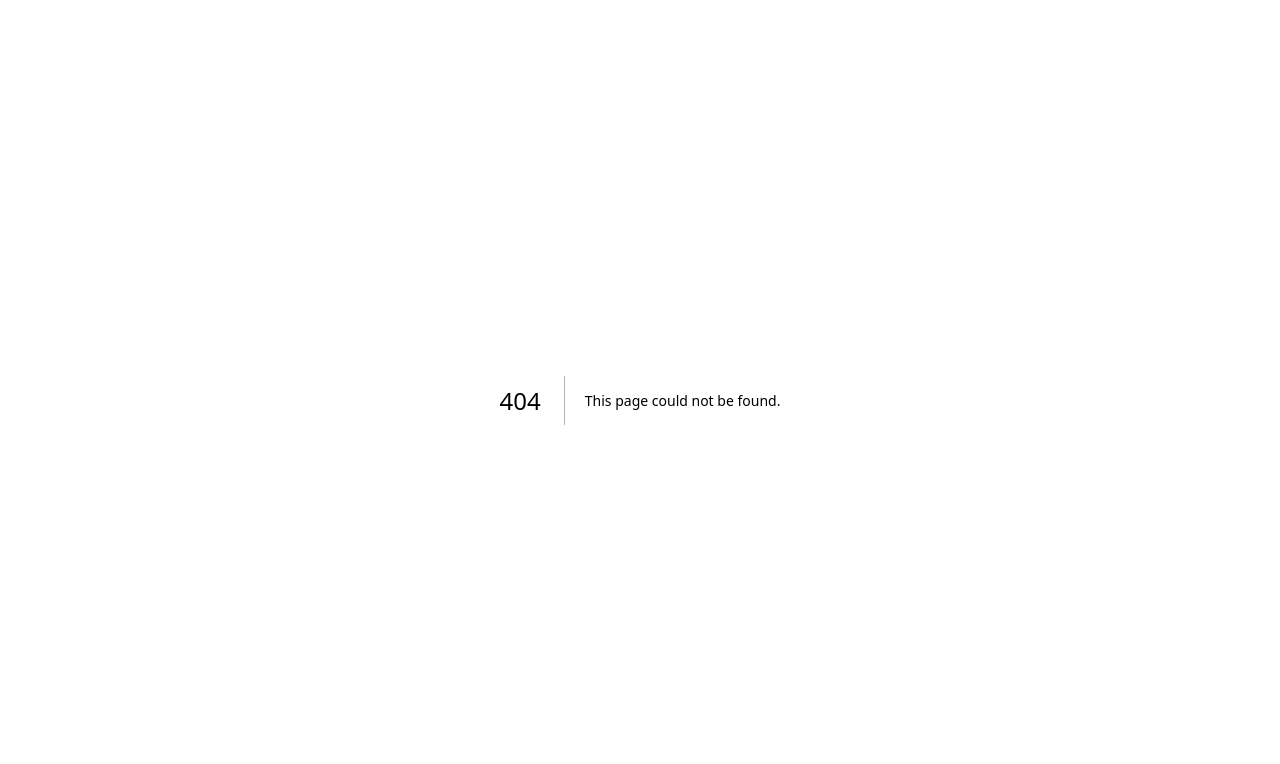
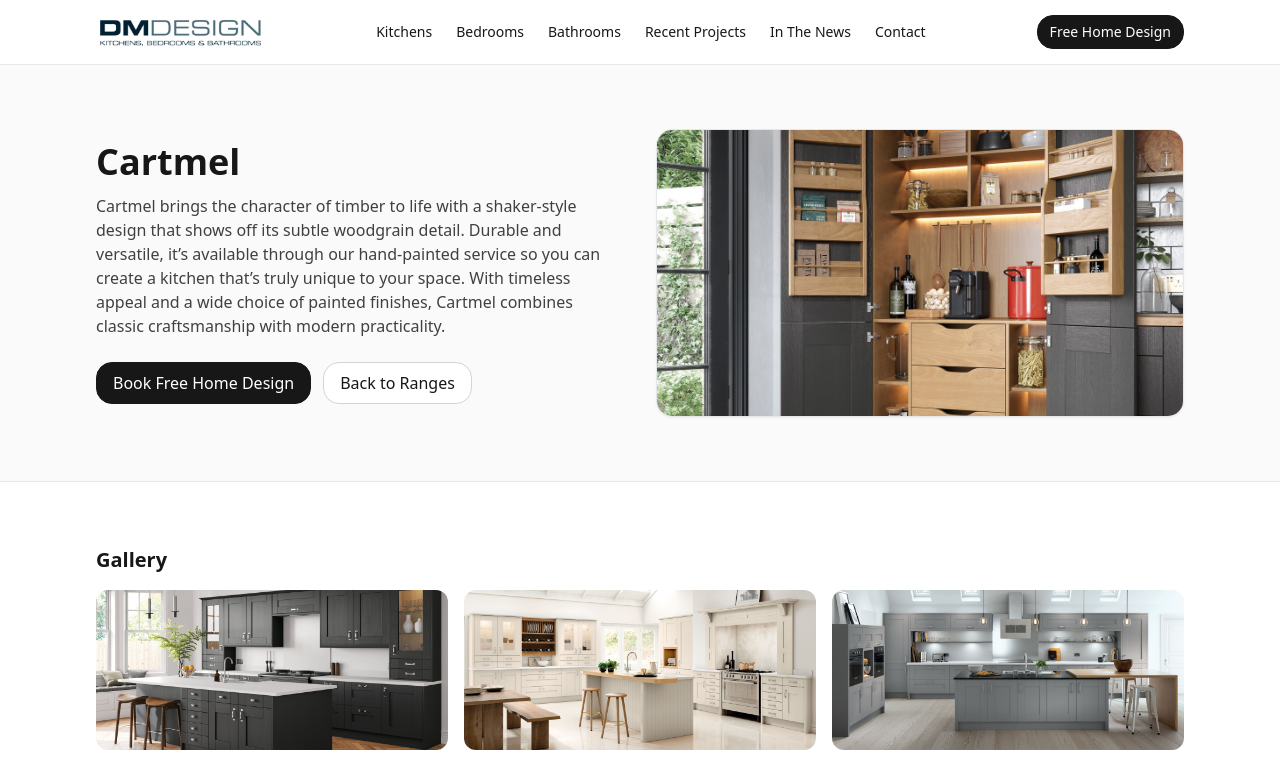
Before and after one commit to ross178/dmdesign-site, a Next.js app: page /kitchens/cartmel in a window 1280 px wide. Before the commit this address had no page. Shown: the top 764 px of the page. Built offline with nearby package versions, Linux system fonts and the light colour scheme.

Commit message:
Create cartmel.js

```diff
--- /dev/null
+++ b/pages/kitchens/cartmel.js
@@ -0,0 +1,152 @@
+import React from "react";
+import fs from "fs";
+import path from "path";
+import { Button } from "../../components/ui/button";
+
+function Section({ children }) {
+  return (
+    <section className="w-full max-w-6xl mx-auto px-4 sm:px-6 lg:px-8 py-12 sm:py-16">
+      {children}
+    </section>
+  );
+}
+
+function Nav() {
+  return (
+    <div className="sticky top-0 z-30 backdrop-blur border-b bg-white/80">
+      <div className="max-w-6xl mx-auto flex items-center justify-between px-4 sm:px-6 lg:px-8 h-16">
+        <a href="/" className="flex items-center gap-3">
+          <img src="/images/logo.png" alt="DM Design" className="h-9 w-auto" />
+        </a>
+        <nav className="hidden md:flex items-center gap-6 text-sm">
+          <a href="/kitchens" className="hover:opacity-70">Kitchens</a>
+          <a href="/bedrooms" className="hover:opacity-70">Bedrooms</a>
+          <a href="/bathrooms" className="hover:opacity-70">Bathrooms</a>
+          <a href="/projects" className="hover:opacity-70">Recent Projects</a>
+          <a href="/news" className="hover:opacity-70">In The News</a>
+          <a href="/contact" className="hover:opacity-70">Contact</a>
+        </nav>
+        <div className="flex items-center gap-2">
+          <a href="/contact">
+            <Button size="sm">Free Home Design</Button>
+          </a>
+        </div>
+      </div>
+    </div>
+  );
+}
+
+function Footer() {
+  return (
+    <footer className="border-t bg-neutral-50">
+      <Section>
+        <div className="grid grid-cols-1 sm:grid-cols-3 gap-6 items-center">
+          <div className="flex items-center gap-3">
+            <img src="/images/logo.png" alt="DM Design" className="h-7 w-auto" />
+            <span className="text-sm text-neutral-600">
+              © {new Date().getFullYear()} DM Design.
+            </span>
+          </div>
+          <div className="text-sm text-neutral-700">
+            <div>sales@DMdesign.uk</div>
+            <div>0131 344 0936</div>
+            <div>Designed &amp; crafted in Scotland</div>
+          </div>
+          <div className="flex items-center sm:justify-end gap-4 text-sm">
+            <a href="#" className="hover:opacity-70">Facebook</a>
+            <a href="#" className="hover:opacity-70">Instagram</a>
+            <a href="#" className="hover:opacity-70">X</a>
+          </div>
+        </div>
+      </Section>
+    </footer>
+  );
+}
+
+export default function Cartmel({ hero, gallery }) {
+  return (
+    <div className="min-h-screen bg-white text-neutral-900">
+      <Nav />
+
+      {/* Hero */}
+      <div className="border-b bg-neutral-50">
+        <Section>
+          <div className="grid grid-cols-1 lg:grid-cols-2 gap-8 items-center">
+            <div>
+              <h1 className="text-3xl sm:text-4xl font-semibold">Cartmel</h1>
+              <p className="mt-3 text-neutral-700">
+                Cartmel brings the character of timber to life with a shaker-style design that
+                shows off its subtle woodgrain detail. Durable and versatile, it’s available
+                through our hand-painted service so you can create a kitchen that’s truly
+                unique to your space. With timeless appeal and a wide choice of painted finishes,
+                Cartmel combines classic craftsmanship with modern practicality.
+              </p>
+              <div className="mt-6 flex items-center gap-3">
+                <a href="/contact">
+                  <Button>Book Free Home Design</Button>
+                </a>
+                <a href="/kitchens">
+                  <Button variant="outline">Back to Ranges</Button>
+                </a>
+              </div>
+            </div>
+            <div className="rounded-2xl border bg-white shadow-sm h-64 lg:h-72 overflow-hidden">
+              <img
+                src={hero || "/images/home/kitchens-hero.jpg"}
+                alt="Cartmel Hero"
+                className="w-full h-full object-cover"
+              />
+            </div>
+          </div>
+        </Section>
+      </div>
+
+      {/* Gallery */}
+      <Section>
+        <h2 className="text-xl font-semibold">Gallery</h2>
+        {gallery.length === 0 ? (
+          <div className="mt-4 rounded-2xl border p-6 bg-white">
+            <div className="inline-flex items-center text-sm px-3 py-1 rounded-full bg-neutral-100 text-neutral-700">
+              No images found
+            </div>
+            <p className="mt-2 text-neutral-600">
+              Put photos in <code>/public/images/cartmel/</code>.
+            </p>
+          </div>
+        ) : (
+          <div className="mt-4 grid grid-cols-1 sm:grid-cols-2 lg:grid-cols-3 gap-4">
+            {gallery.map((src) => (
+              <div key={src} className="h-40 rounded-xl overflow-hidden bg-neutral-200">
+                <img src={src} alt="Cartmel variant" className="w-full h-full object-cover" />
+              </div>
+            ))}
+          </div>
+        )}
+      </Section>
+
+      <Footer />
+    </div>
+  );
+}
+
+export async function getServerSideProps() {
+  const folder = path.join(process.cwd(), "public", "images", "cartmel");
+
+  let files = [];
+  try {
+    files = fs.readdirSync(folder);
+  } catch (e) {
+    // folder missing is fine
+  }
+
+  const exts = new Set([".jpg",".jpeg",".png",".webp",".avif",".JPG",".JPEG",".PNG",".WEBP",".AVIF"]);
+  const sorted = files
+    .filter((f) => exts.has(path.extname(f)))
+    .sort((a, b) => a.localeCompare(b, undefined, { numeric: true, sensitivity: "base" }));
+
+  const urls = sorted.map((f) => `/images/cartmel/${encodeURIComponent(f)}`);
+  const hero = urls[0] || null;
+  const gallery = urls.slice(1);
+
+  return { props: { hero, gallery } };
+}
```
